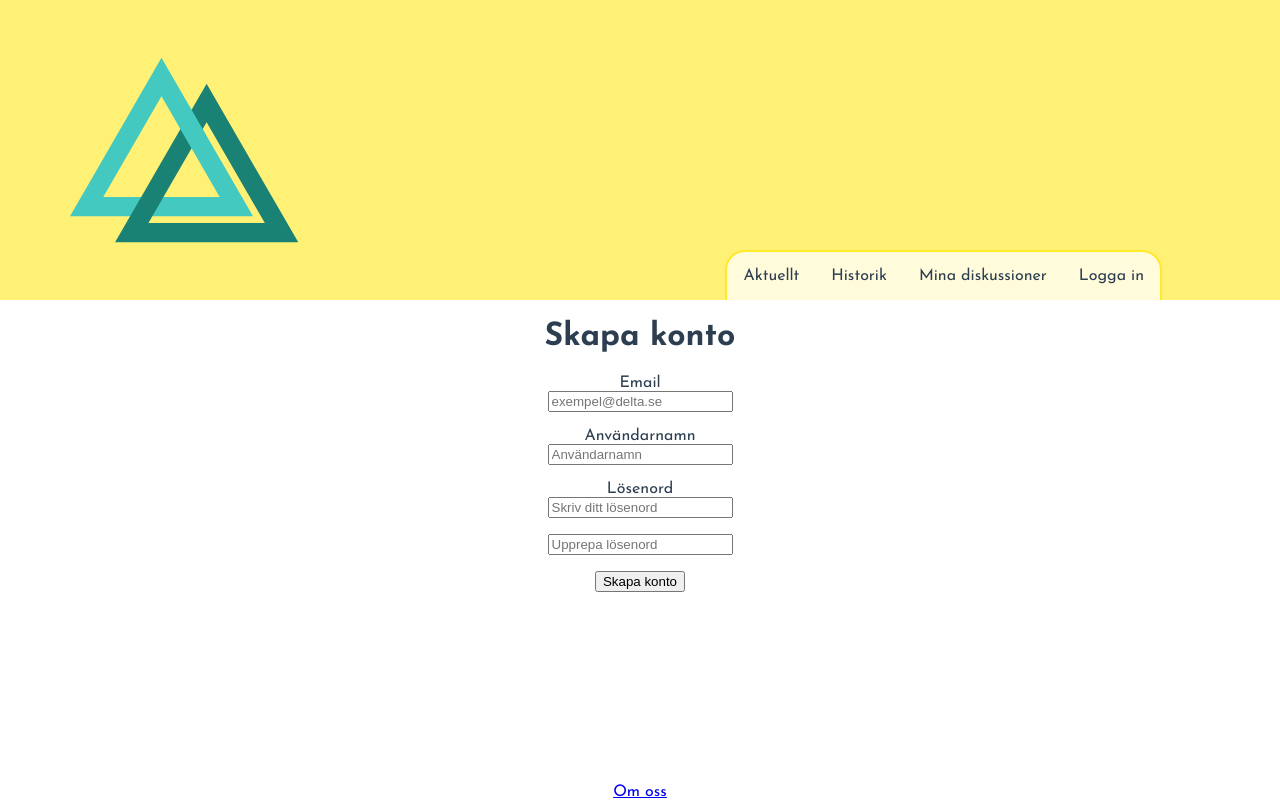
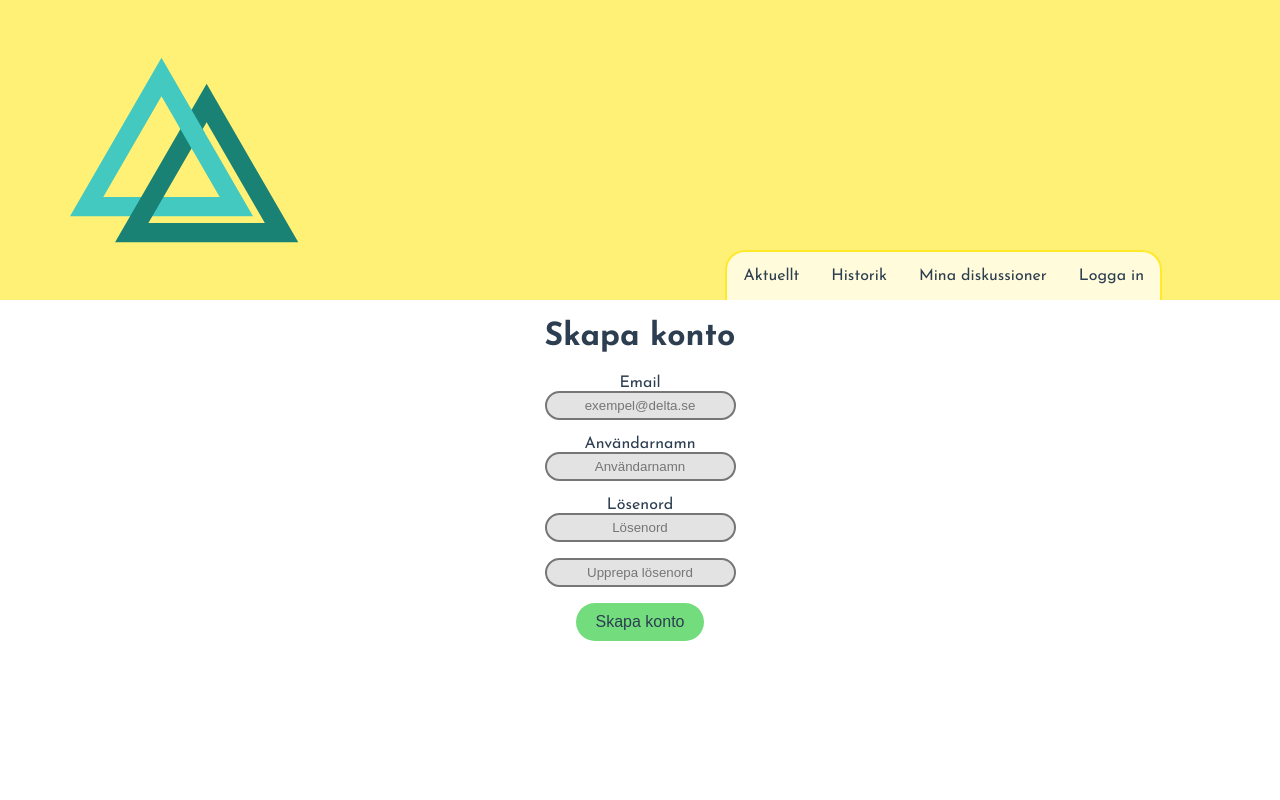
Before and after one commit to Pranz/delta_frontend, a Vue app: page /#/signup in a window 1280 px wide. Built offline with nearby package versions, Linux system fonts and the light colour scheme.

Commit message:
styles, placeholders, etc

```diff
--- a/src/components/About.vue
+++ b/src/components/About.vue
@@ -3,7 +3,6 @@
     <h6>Om oss</h6>
     <p>Lite kort intro och kontaktuppgifter</p>
   </div>
-</div>
 </template>
 <script>
 export default {
--- a/src/components/Aktuellt.vue
+++ b/src/components/Aktuellt.vue
@@ -1,13 +1,12 @@
 <template>
   <div class="aktuellt">
-    <h1>Senaste motionerna</h1>
+    <h1>Nya motioner och förslag</h1>
     <div class="row">
       <div class="col1">
         <p>
           Lorem ipsum dolor sit amet consectetur adipisicing elit. Et fugiat ab, voluptate aliquam atque ducimus? Voluptate expedita suscipit dicta fugiat, nesciunt optio aut ducimus sit deserunt aliquam ea a nostrum.
         </p>
-        <shortpost/>
-        <p>Hej</p>
+        <ShortPost></ShortPost>
       </div>
       <div class="col2">
         <div class="box"></div>
--- a/src/components/Historik.vue
+++ b/src/components/Historik.vue
@@ -11,8 +11,12 @@ export default {
 </script>
 
 <style scoped lang="scss">
+@import '@/styles/mixins/positioning.scss';
+@import '@/styles/color.scss';
+
 .historik {
   padding-top: 2rem;
+  @include contained();
   min-height: 50vh;
   h1 {
     margin: 0;
--- a/src/components/Login.vue
+++ b/src/components/Login.vue
@@ -2,27 +2,40 @@
   <div id="container" align="center">
   <div id="login">
     <h1>Logga in</h1>
-    <label for="email">Email</label><br>
-    <input type="email" id="email" placeholder="exempel@delta.se" required><br><br>
-    <label for="psw">Lösenord</label><br>
-    <input type="password" placeholder="Skriv ditt lösenord" id="psw" required><br><br>
-    <button type="submit">Logga in</button><br><br>
-    Inte medlem?
-    <router-link to='/signup'>Skapa konto här</router-link>
+    <form>
+      <label for="email">Email</label><br>
+      <input type="email" id="email" placeholder="exempel@delta.se" onfocus="this.placeholder = ''" onblur="this.placeholder = 'exempel@delta.se'" required><br><br>
+      <label for="psw">Lösenord</label><br>
+      <input type="password" placeholder="Lösenord" onfocus="this.placeholder = ''" onblur="this.placeholder = 'Lösenord'" id="psw" required><br><br>
+      <button type="submit" v-on:click="signin()">Logga in</button><br><br>
+      Inte medlem?
+      <router-link to='/signup'>Skapa konto här</router-link>
+    </form>
   </div>
 </div>
 </template>
+
 <script>
+/* eslint-disable no-unused-vars */
+
 export default {
-  name: 'Login'
+  name: 'Login',
+  methods: {
+    signin: function () {
+      var email = document.getElementById('email')
+      var password = document.getElementById('psw')
+      alert('Hello')
+      console.write('email: ' + email)
+      console.write('psw: ' + password)
+    }
+  }
 }
-var email = document.getElementById("email")
-var password = document.getElementById("psw")
 
 </script>
 <style scoped lang="scss">
 @import '@/styles/mixins/positioning.scss';
 @import '@/styles/color.scss';
+@import '@/styles/input.scss';
 
 #login {
   text-align: center;
--- a/src/components/MinaDiskussioner.vue
+++ b/src/components/MinaDiskussioner.vue
@@ -1,18 +1,28 @@
 <template>
   <div class="diskussioner">
     <h1>Mina Diskussioner</h1>
+
+    <ShortPost>Hej</ShortPost>
   </div>
 </template>
 
 <script>
+import ShortPost from './ShortPost.vue'
 export default {
-  name: 'MinaDiskussioner'
+  name: 'MinaDiskussioner',
+  components: {
+    ShortPost
+  }
 }
 </script>
 
 <style scoped lang="scss">
+@import '@/styles/mixins/positioning.scss';
+@import '@/styles/color.scss';
+
 .diskussioner {
   padding-top: 2rem;
+  @include contained();
   min-height: 50vh;
   h1 {
     margin: 0;
@@ -21,4 +31,5 @@ export default {
     font-weight: 400;
   }
 }
+
 </style>
--- a/src/components/Navbar.vue
+++ b/src/components/Navbar.vue
@@ -7,11 +7,7 @@
           <li><router-link to="/historik">Historik</router-link></li>
           <li><router-link to="/minadiskussioner">Mina diskussioner</router-link></li>
           <li><router-link to='/login'>Logga in</router-link></li>
-
         </ul>
-      </div>
-      <div id="footer">
-        <router-link to='/about'>Om oss</router-link>
       </div>
     </div>
 </template>
@@ -70,14 +66,4 @@ export default {
    padding:10px;
    padding-bottom:60px;   /* Height of the footer */
 }
-#footer {
-  position: fixed;
-  vertical-align: bottom;
-  left: 0;
-  bottom: 0;
-  width: 100%;
-  background-color: white;
-  color: white;
-  text-align: center;
-}
 </style>
--- a/src/components/Signup.vue
+++ b/src/components/Signup.vue
@@ -2,43 +2,52 @@
   <div id="container" align="center">
   <div id="signup">
     <h1>Skapa konto</h1>
-    <label for="email">Email</label><br>
-    <input type="email" id="email" placeholder="exempel@delta.se"><br><br>
-    <label for="username">Användarnamn</label><br>
-    <input type="text" id="username" placeholder="Användarnamn"><br><br>
-    <label for="psw">Lösenord</label><br>
-    <input type="password" placeholder="Skriv ditt lösenord" id="psw" required><br><br>
-    <input type="password" placeholder="Upprepa lösenord" id="confirm_psw" required><br><br>
-    <button type="submit" onclick="validatePassword">Skapa konto</button><br>
+    <form>
+      <label for="email">Email</label><br>
+      <input type="email" id="email" placeholder="exempel@delta.se" onfocus="this.placeholder = ''" onblur="this.placeholder = 'exempel@delta.se'"><br><br>
+      <label for="username">Användarnamn</label><br>
+      <input type="text" id="username" placeholder="Användarnamn" onfocus="this.placeholder = ''" onblur="this.placeholder = 'Användarnamn'"><br><br>
+      <label for="psw">Lösenord</label><br>
+      <input type="password" placeholder="Lösenord" onfocus="this.placeholder = ''" onblur="this.placeholder = 'Lösenord'" id="psw" required><br><br>
+      <input type="password" placeholder="Upprepa lösenord" id="confirm_psw" onfocus="this.placeholder = ''" onblur="this.placeholder = 'Upprepa lösenord'" required><br><br>
+      <button type="submit" v-on:click="validatePassword()">Skapa konto</button><br>
+    </form>
   </div>
 </div>
 </template>
+
 <script>
+/* eslint-disable no-unused-vars */
 export default {
-  name: 'Signup'
-}
-
-var email = document.getElementById("email"),
-password = document.getElementById("psw"),
-confirm_password = document.getElementById("confirm_psw")
-
-function validatePassword() {
-
-  if(password.value != confirm_password.value) {
-    alert("Lösenordet stämmer inte överrens");
-  } else {
-    alert("OK!");
+  name: 'Signup',
+  methods: {
+    validatePassword: function () {
+      var password = document.getElementById('psw')
+      var confirmPassword = document.getElementById('confirm_psw')
+      if (password.value !== confirmPassword.value) {
+        alert('Passwords dont match')
+      } else {
+        var email = document.getElementById('email')
+        alert('hej')
+        this.createUser(email, password)
+      }
+    },
+    createUser: function (email, password) {
+      alert('create user')
+    }
   }
 }
-
-
 </script>
 <style scoped lang="scss">
 @import '@/styles/mixins/positioning.scss';
 @import '@/styles/color.scss';
+@import '@/styles/input.scss';
 
 #signup {
   text-align: center;
 }
+#container {
+  overflow:auto;
+}
 
 </style>
--- a/src/main.js
+++ b/src/main.js
@@ -1,8 +1,8 @@
 // The Vue build version to load with the `import` command
 // (runtime-only or standalone) has been set in webpack.base.conf with an alias.
 import Vue from 'vue'
-import App from './App'
-import router from './router'
+import App from '@/App'
+import router from '@/router'
 
 Vue.config.productionTip = false
 
--- a/src/styles/color.scss
+++ b/src/styles/color.scss
@@ -2,3 +2,7 @@
 $yellow: #FFF175;
 $yellow-light: lighten($yellow, 20);
 $text-color: #2c3e50;
+$light-turqoise: #43C9BF;
+$dark-turqoise: #198275;
+$green: #73dd7e;
+$dark-green: #5baf64;
--- /dev/null
+++ b/src/styles/input.scss
@@ -0,0 +1,28 @@
+@import '@/styles/color.scss';
+
+
+button {
+  display: inline-block;
+  text-decoration-color: $text-color;
+  padding: 10px 20px;
+  font-size: 16px;
+  text-align: center;
+  text-decoration: none;
+  border-radius: 100px;
+  color: $text-color;
+  background-color: $green;
+  border-style: solid;
+  border: none;
+}
+button:hover {
+  background-color: $dark-green;
+}
+
+form input {
+  color: $text-color;
+  border-radius: 100px;
+  border-style:solid;
+  text-align: center;
+  background-color: #E3E3E3;
+  padding: 5px;
+}
```
Also changed, not shown: 1 other file (tests, documents, lock files or other folders).
